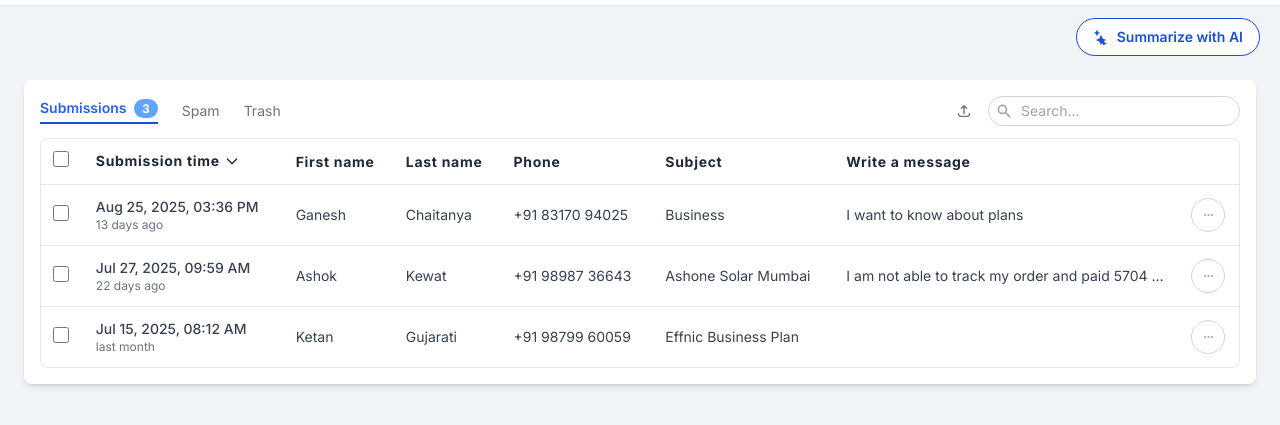
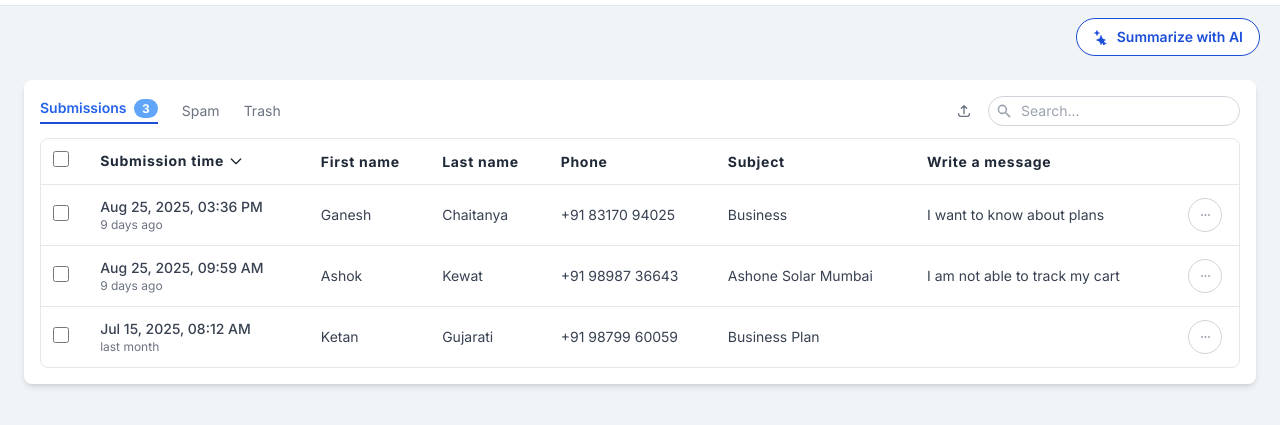
Before and after one commit to Pranaymeharkule/Projectpage, a plain HTML site: page index.html in a window 1280 px wide. Shown: the part 109-534 px from the top of the page. Drawn offline with nearby package versions, Linux system fonts and the light colour scheme.

Commit message:
Update index.html

```diff
--- a/index.html
+++ b/index.html
@@ -228,7 +228,7 @@
                 class="h-4 w-4 rounded border-gray-300 text-blue-600 focus:ring-blue-500"></td>
             <td class="p-3">
               <div class="font-medium">Aug 25, 2025, 03:36 PM</div>
-              <div class="text-xs text-gray-500">13 days ago</div>
+              <div class="text-xs text-gray-500">9 days ago</div>
             </td>
             <td class="p-3">Ganesh</td>
             <td class="p-3">Chaitanya</td>
@@ -251,14 +251,14 @@
             <td class="p-3"><input type="checkbox"
                 class="h-4 w-4 rounded border-gray-300 text-blue-600 focus:ring-blue-500"></td>
             <td class="p-3">
-              <div class="font-medium">Jul 27, 2025, 09:59 AM</div>
-              <div class="text-xs text-gray-500">22 days ago</div>
+              <div class="font-medium">Aug 25, 2025, 09:59 AM</div>
+              <div class="text-xs text-gray-500">9 days ago</div>
             </td>
             <td class="p-3">Ashok</td>
             <td class="p-3">Kewat</td>
             <td class="p-3">+91 98987 36643</td>
             <td class="p-3">Ashone Solar Mumbai</td>
-            <td class="p-3 truncate max-w-xs">I am not able to track my order and paid 5704 through Razorpay.</td>
+            <td class="p-3 truncate max-w-xs">I am not able to track my cart</td>
             <td class="p-3 text-center">
               <button
                 class="text-gray-400 hover:text-gray-700 border border-gray-300 rounded-full p-2">
@@ -281,7 +281,7 @@
             <td class="p-3">Ketan</td>
             <td class="p-3">Gujarati</td>
             <td class="p-3">+91 98799 60059</td>
-            <td class="p-3">Effnic Business Plan</td>
+            <td class="p-3"> Business Plan</td>
             <td class="p-3 truncate max-w-xs"></td>
             <td class="p-3 text-center">
               <button
@@ -301,10 +301,6 @@
   </div>
 </main>
 
-
-
-
-
     </div>
 
 </body>
```
